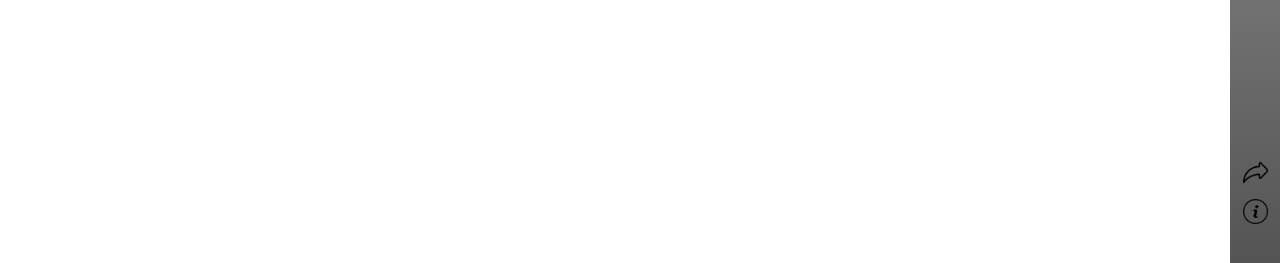
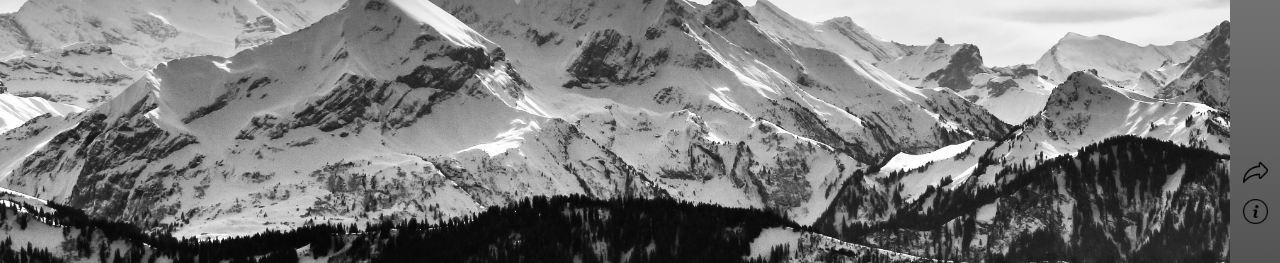
Before and after one commit to me21jarus/Animated-webpage, a plain HTML site: page index.html in a window 1280 px wide. Shown: the part 537-800 px from the top of the page. Drawn offline with Linux system fonts and the light colour scheme; the site is published under a folder, as on GitHub Pages, so addresses that start at the root find nothing.

Commit message:
Update style.css

```diff
--- a/style.css
+++ b/style.css
@@ -7,7 +7,7 @@
 .container{
     height: 100vh;
     width: 100%;
-    background-image: url(/img/pexels-pixabay-355770.jpg);
+    background-image: url(./img/pexels-pixabay-355770.jpg);
     background-size: cover;
     background-position: center;
     position: relative;
```
